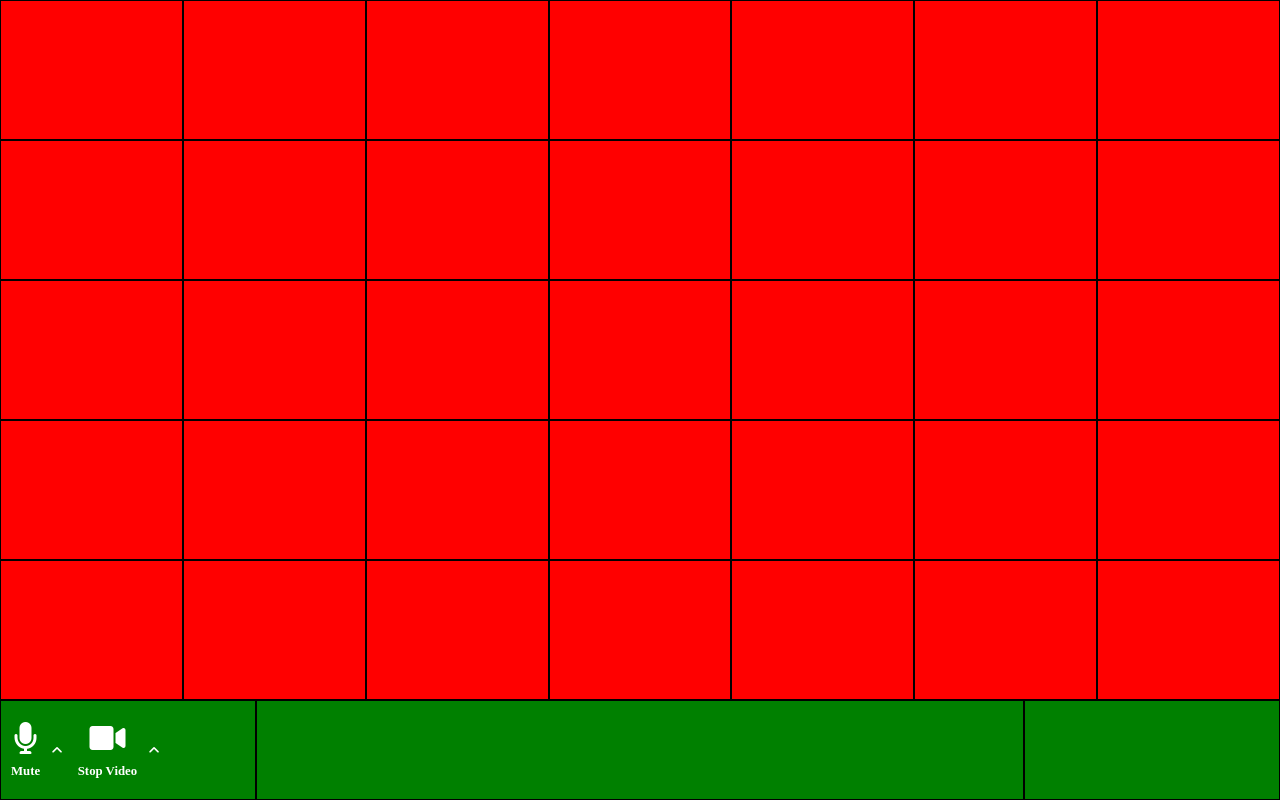
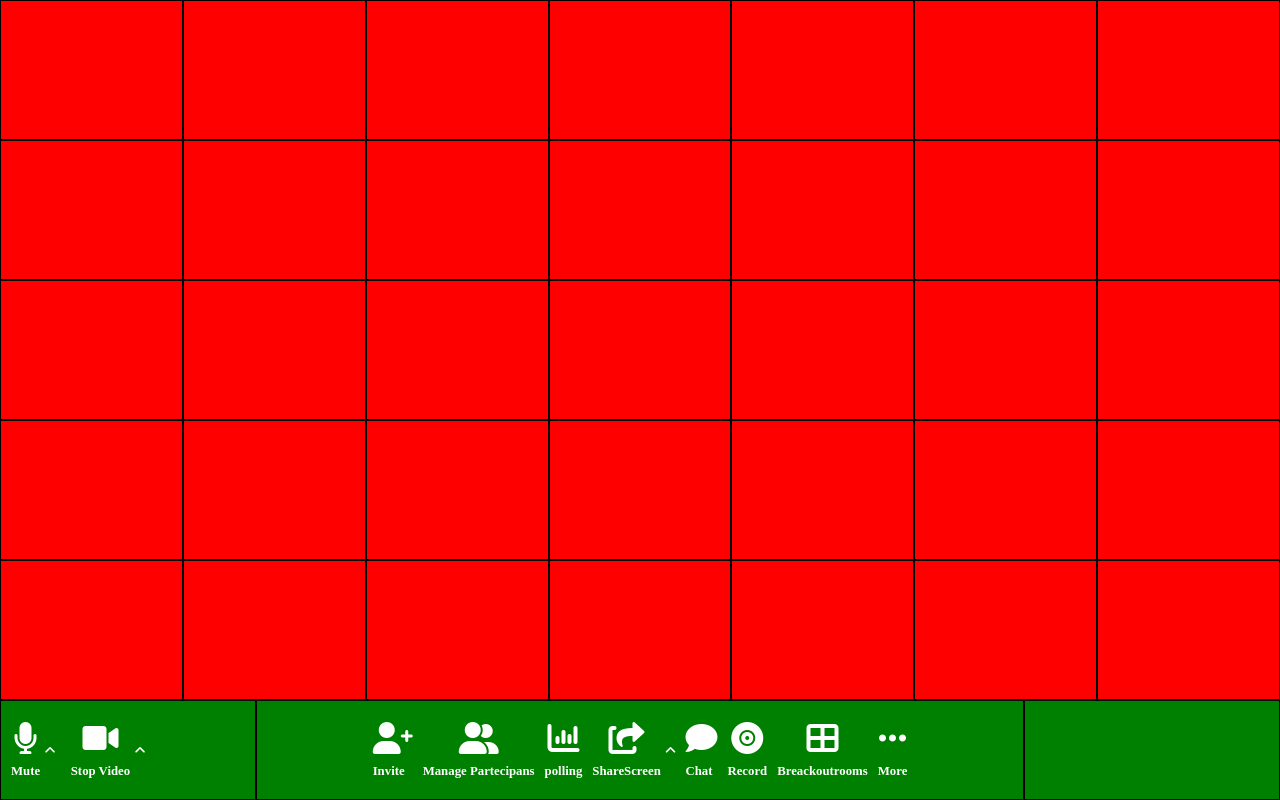
Before and after one commit to Fabiofljf/html-css-zoom, a plain HTML site: page index.html in a window 1280 px wide. Drawn offline with Linux system fonts and the light colour scheme.

Commit message:
add center barra

```diff
--- a/css/style.css
+++ b/css/style.css
@@ -16,8 +16,32 @@
     flex-wrap: wrap;
 }
 
+.flex_column {
+    flex-direction: column;
+}
+
+.just_center {
+    justify-content: center;
+}
+
 .a-s_center {
     align-self: center;
+}
+
+.pd-lf_10 {
+    padding-left: 10px;
+}
+
+.gap_5 {
+    gap: 5px;
+}
+
+.gap_10 {
+    gap: 10px;
+}
+
+.gap_16 {
+    gap: 16px;
 }
 
 
@@ -25,7 +49,6 @@
 
 .schermo {
     height: calc(100vh - 100px);
-    flex
 }
 
 .foto {
@@ -78,23 +101,3 @@ h6 {
 
 
 /* col_sx */
-
-.pd-lf_10 {
-    padding-left: 10px;
-}
-
-.gap_16 {
-    gap: 16px;
-}
-
-.gap_12 {
-    gap: 12px;
-}
-
-.gap_10 {
-    gap: 10px;
-}
-
-.flex_column {
-    flex-direction: column;
-}
--- a/index.html
+++ b/index.html
@@ -55,7 +55,7 @@
             <div class="barra flex">
                 <div class="col_sx pd-lf_10 gap_16 flex">
 
-                    <div class="mute gap_12 flex">
+                    <div class="mute gap_5 flex">
                         <div class="m gap_10 flex flex_column a-s_center">
                             <i class="fa-solid fa-microphone"></i>
                             <section>
@@ -69,7 +69,7 @@
                         </div>
                     </div>
                     <!-- mute -->
-                    <div class="stop_video gap_12 flex">
+                    <div class="stop_video gap_5 flex">
                         <div class="s_v gap_10 flex flex_column a-s_center">
                             <i class="fa-solid fa-video"></i>
                             <section>
@@ -83,9 +83,102 @@
                         </div>
                     </div>
                     <!-- stop_video -->
+
                 </div>
                 <!-- /.col_sx -->
-                <div class="col">
+                <div class="col gap_10 flex just_center">
+
+                    <div class="invite gap_5 flex">
+                        <div class="_invite gap_10 flex flex_column a-s_center">
+                            <i class="fa-solid fa-user-plus"></i>
+                            <section>
+                                <h6>
+                                    Invite
+                                </h6>
+                            </section>
+                        </div>
+                    </div>
+                    <!-- invite -->
+                    <div class="manage_partecipans gap_5 flex">
+                        <div class="manage gap_10 flex flex_column a-s_center">
+                            <i class="fa-solid fa-user-group"></i>
+                            <section>
+                                <h6>
+                                    Manage Partecipans
+                                </h6>
+                            </section>
+                        </div>
+                    </div>
+                    <!-- Manage Partecipans -->
+                    <div class="polling gap_5 flex">
+                        <div class="_polling gap_10 flex flex_column a-s_center">
+                            <i class="fa-solid fa-chart-column"></i>
+                            <section>
+                                <h6>
+                                    polling
+                                </h6>
+                            </section>
+                        </div>
+                    </div>
+                    <!-- polling -->
+                    <div class="sharescreen gap_5 flex">
+                        <div class="sharescreen gap_10 flex flex_column a-s_center">
+                            <i class="fa-solid fa-share-from-square"></i>
+                            <section>
+                                <h6>
+                                    ShareScreen
+                                </h6>
+                            </section>
+                        </div>
+                        <div class="arrow">
+                            <i class="fa-solid fa-angle-up"></i>
+                        </div>
+                    </div>
+                    <!-- ShareScreen -->
+                    <div class="chat gap_5 flex">
+                        <div class="_chat gap_10 flex flex_column a-s_center">
+                            <i class="fa-solid fa-comment"></i>
+                            <section>
+                                <h6>
+                                    Chat
+                                </h6>
+                            </section>
+                        </div>
+                    </div>
+                    <!-- chat -->
+                    <div class="record gap_5 flex">
+                        <div class="_record gap_10 flex flex_column a-s_center">
+                            <i class="fa-solid fa-record-vinyl"></i>
+                            <section>
+                                <h6>
+                                    Record
+                                </h6>
+                            </section>
+                        </div>
+                    </div>
+                    <!-- record -->
+                    <div class="breackoutrooms gap_5 flex">
+                        <div class="_breackoutrooms gap_10 flex flex_column a-s_center">
+                            <i class="fa-solid fa-table-cells-large"></i>
+                            <section>
+                                <h6>
+                                    Breackoutrooms
+                                </h6>
+                            </section>
+                        </div>
+                    </div>
+                    <!-- breackoutrooms -->
+                    <div class="more gap_5 flex">
+                        <div class="_more gap_10 flex flex_column a-s_center">
+                            <i class="fa-solid fa-ellipsis"></i>
+                            <section>
+                                <h6>
+                                    More
+                                </h6>
+                            </section>
+                        </div>
+                    </div>
+                    <!-- more -->
 
                 </div>
                 <!-- /.col -->
```
